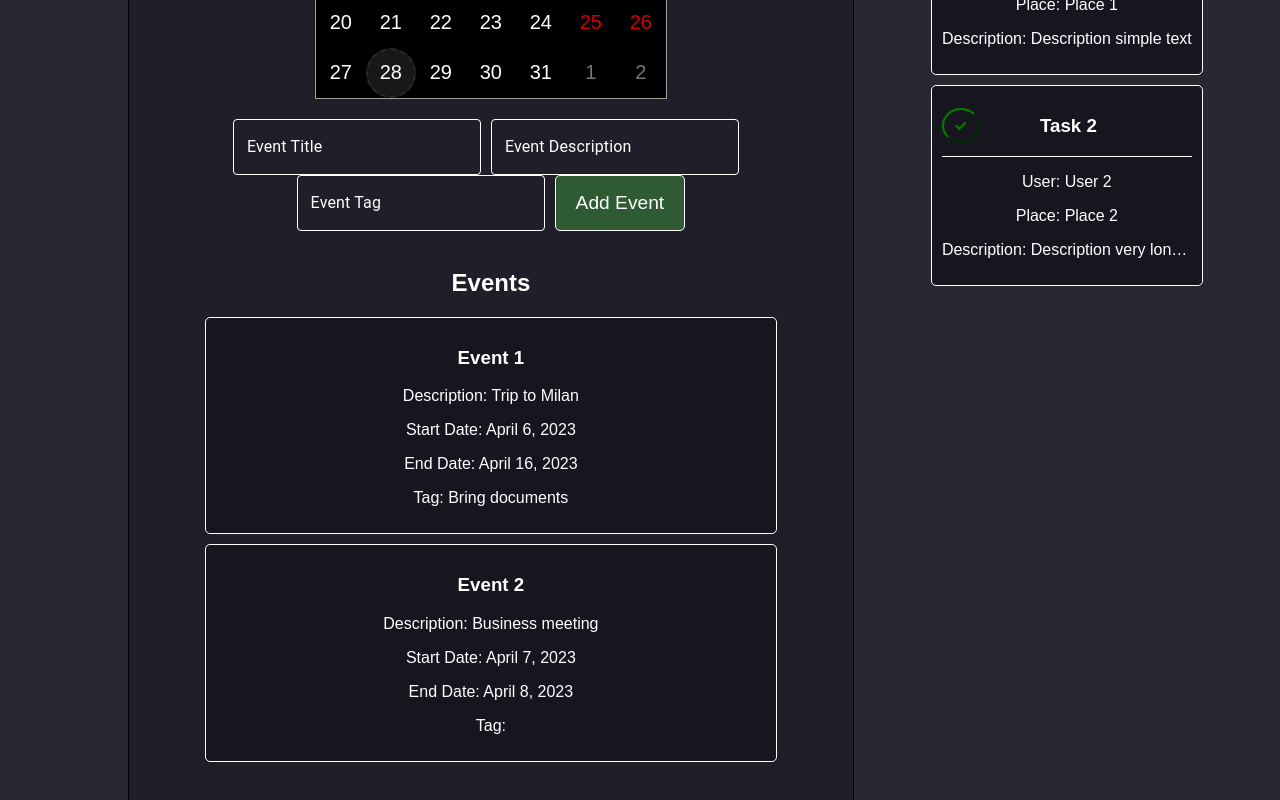
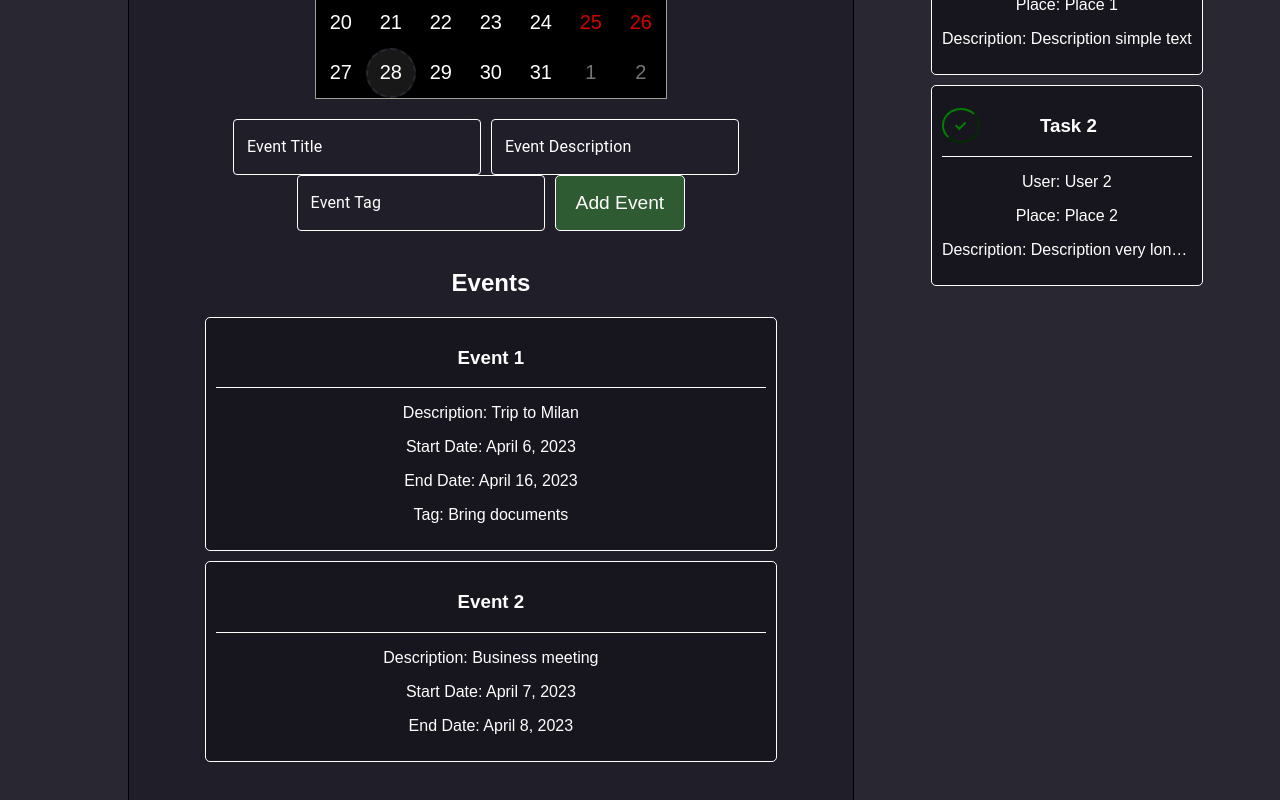
Before and after one commit to Digi-Dojo/MFront-TasksAndCalendars, a React (Create React App) app: page / in a window 1280 px wide. Shown: the part 474-1274 px from the top of the page. Built offline with nearby package versions, Linux system fonts and the light colour scheme.

Commit message:
Minor changes and fixes

```diff
--- a/src/App.css
+++ b/src/App.css
@@ -89,9 +89,19 @@
     width: 33.3%;
 }
 
-.card-title {
+.card-title-task {
     flex-grow: 1;
     margin-right: 35px;
+    overflow: hidden;
+    white-space: nowrap;
+    text-overflow: ellipsis;
+    max-width: 300px;
+}
+
+.card-title-event {
+    flex-grow: 1;
+    margin-right: auto;
+    margin-left: auto;
     overflow: hidden;
     white-space: nowrap;
     text-overflow: ellipsis;
@@ -138,6 +148,7 @@
 }
 
 .card-header {
+    text-align: center;
     display: flex;
     justify-content: space-between;
     align-items: center;
--- a/src/fragments/CalendarFragment.jsx
+++ b/src/fragments/CalendarFragment.jsx
@@ -123,13 +123,16 @@ export const CalendarFragment = () => {
       <Box sx={maxHeight}>
         <h2>Events</h2>
         {calendarEvents.map((event, index) => (
-          <div class='event-item' Skey={index}>
-            <h3>{event.title}</h3>
-            <p>Description: {event.description}</p>
-            <p>Start Date: {dayjs(event.startDate).format('MMMM D, YYYY')}</p>
-            <p>End Date: {dayjs(event.endDate).format('MMMM D, YYYY')}</p>
-            <p>Tag: {event.tag}</p>
+            <div class='event-item' Skey={index}>
+              <div className='card-header'>
+                <h3 className="card-title-event">{event.title}</h3>
+              </div>
+              <p>Description: {event.description}</p>
+              <p>Start Date: {dayjs(event.startDate).format('MMMM D, YYYY')}</p>
+              <p>End Date: {dayjs(event.endDate).format('MMMM D, YYYY')}</p>
+              {(event.tag) ? <p>Tag: {event.tag}</p> : ""}
           </div>
+
         ))}
       </Box>
     </div>
--- a/src/fragments/TaskFragment.jsx
+++ b/src/fragments/TaskFragment.jsx
@@ -15,7 +15,7 @@ export const TaskFragment = ({ task }) => {
                 title={completed ? 'Mark Incomplete' : 'Mark Complete'}>
             <i className="gg-check"></i>
         </button>
-        <h3 className="card-title">{task.title}</h3>
+        <h3 className="card-title-task">{task.title}</h3>
       </div>
         {(task.user) ? <p>User: {task.user}</p> : ""}
         {(task.place) ? <p>Place: {task.place}</p> : ""}
```
